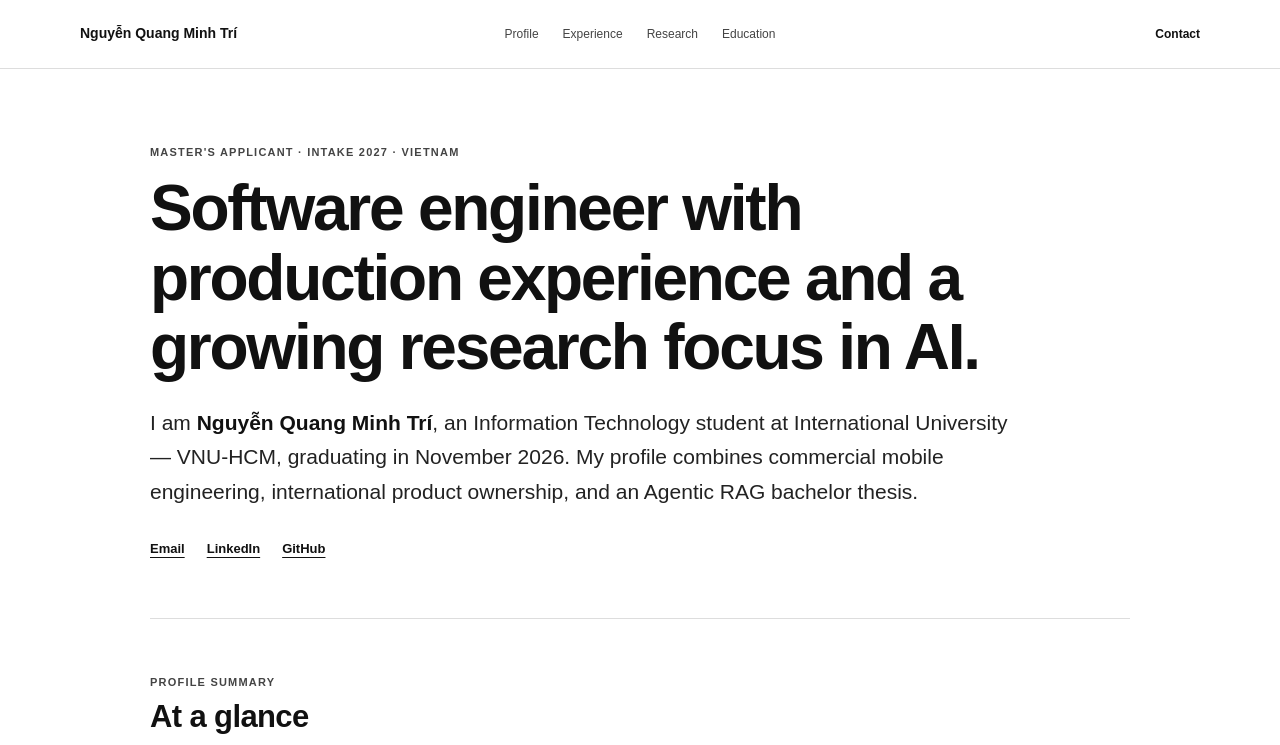
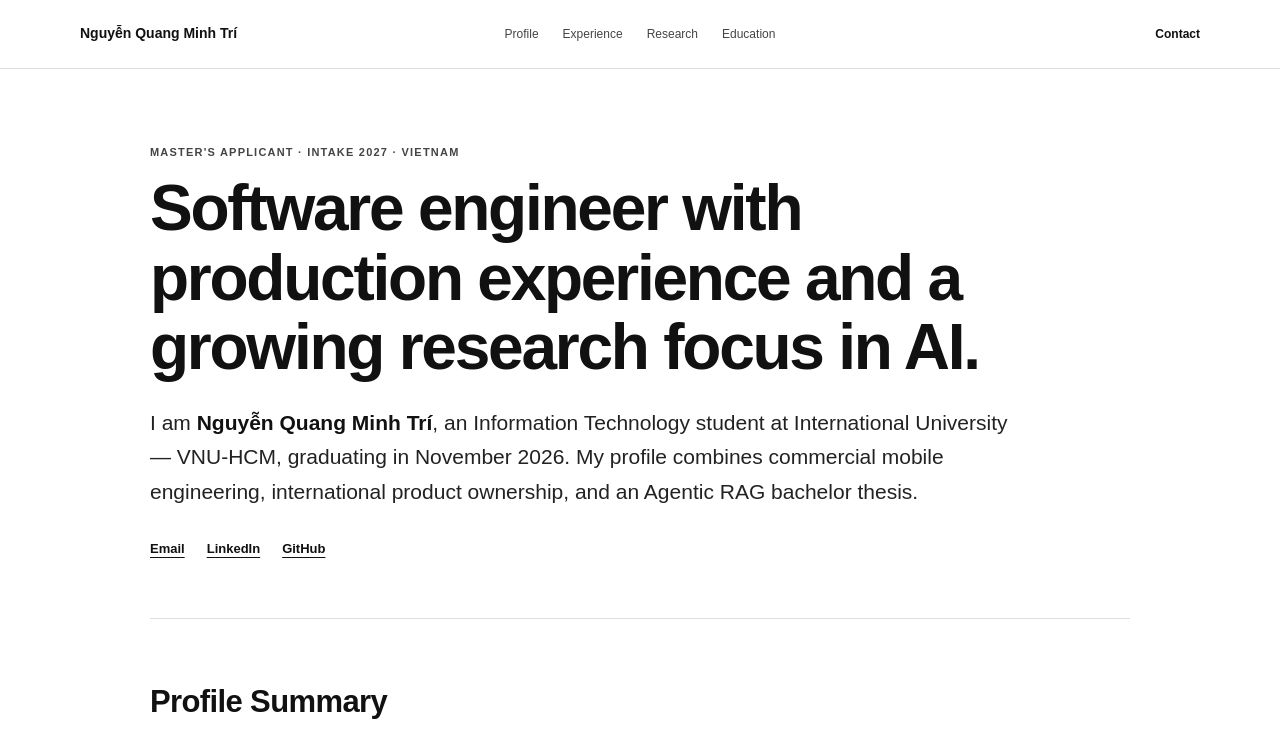
Before and after one commit to minhtri2k3/master-cv, a React (Vite) app: page / in a window 1280 px wide. Shown: the top 745 px of the page. Built offline with nearby package versions, Linux system fonts and the light colour scheme.

Commit message:
feat: remove at a glance

```diff
--- a/src/main.jsx
+++ b/src/main.jsx
@@ -67,8 +67,7 @@ function App() {
         </section>
 
         <section id="profile" className="section reveal" data-reveal>
-          <div className="section-label">Profile summary</div>
-          <h2>At a glance</h2>
+          <h2>Profile Summary</h2>
           <div className="facts">
             {highlights.map(([label, value]) => <div className="fact" key={label}>
               <span>{label}</span>
```
